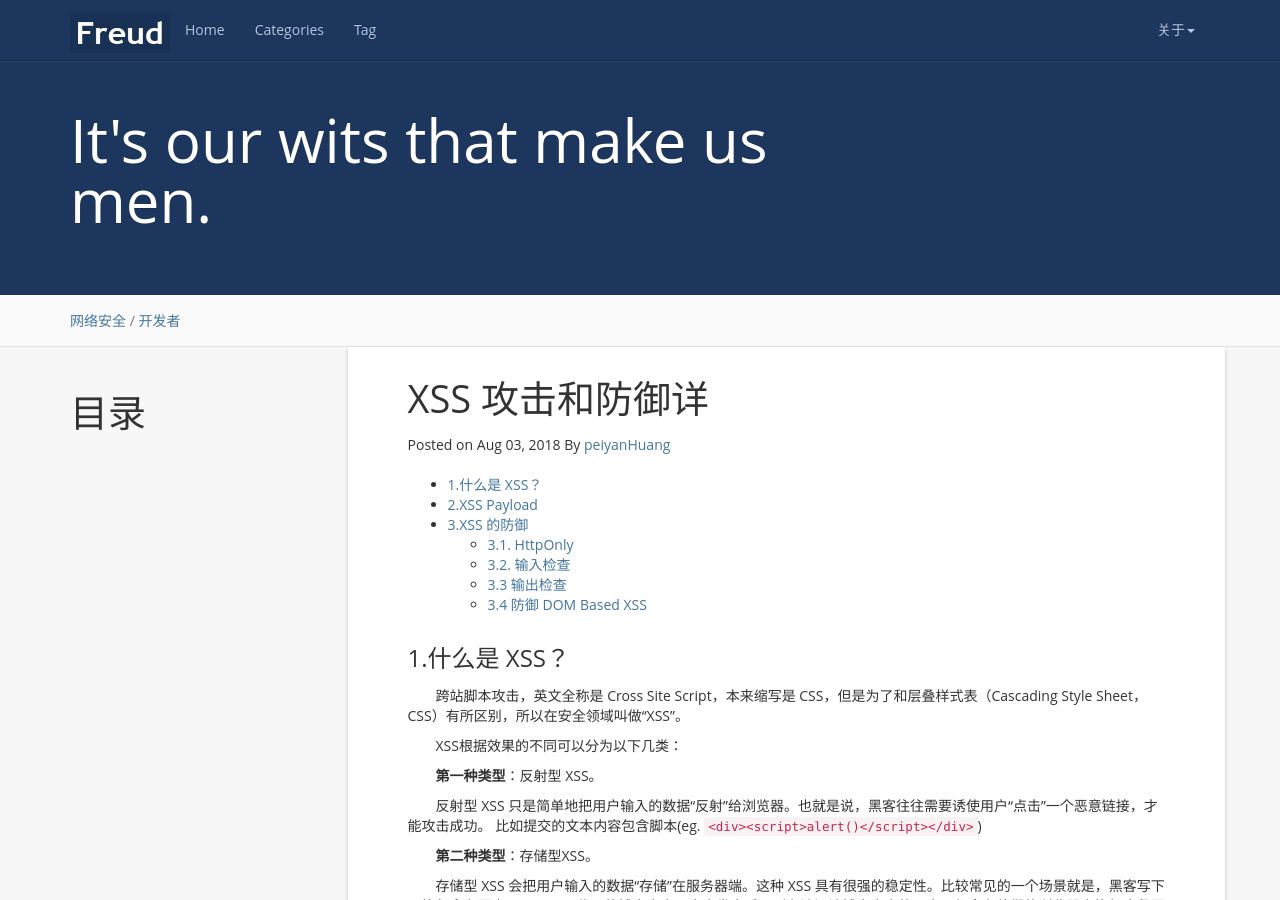
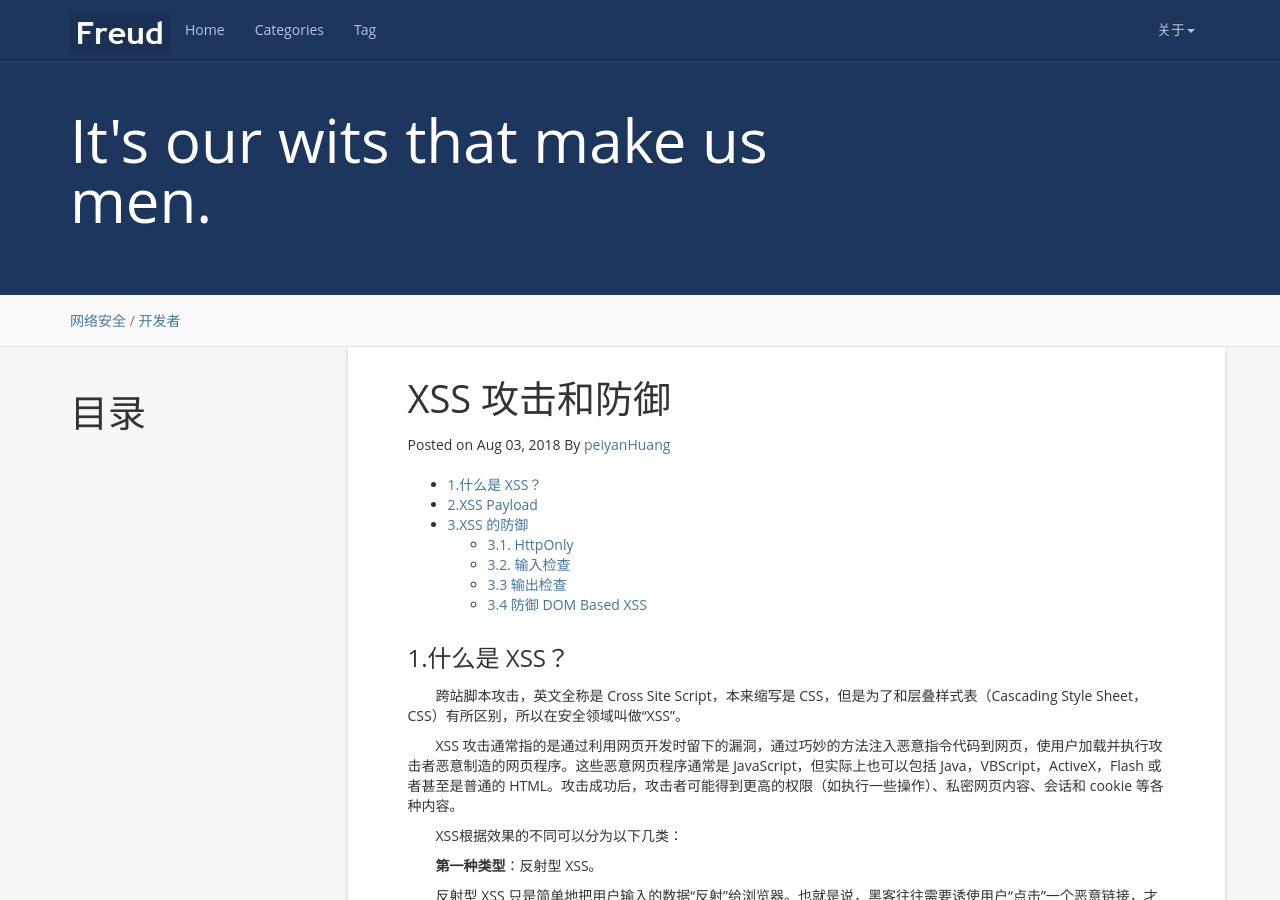
Before and after one commit to peiyanhuang/MyBlog, a Jekyll site: the page built from _posts/2018-08-03-XSS.md, in a window 1280 px wide and 900 px high. Built offline with Jekyll 4.4.1, drawn with Linux system fonts in a browser that asks for light colours; nearby versions of some CDN libraries.

Commit message:
@update: xss

````diff
--- a/_posts/2018-08-03-XSS.md
+++ b/_posts/2018-08-03-XSS.md
@@ -1,6 +1,6 @@
 ---
 layout: post
-title:  XSS 攻击和防御详
+title:  XSS 攻击和防御
 date:   2018-08-03 19:58:00 +0800
 categories: 网络安全
 tag: 开发者
@@ -12,6 +12,8 @@ tag: 开发者
 ### 1.什么是 XSS？
 
 跨站脚本攻击，英文全称是 Cross Site Script，本来缩写是 CSS，但是为了和层叠样式表（Cascading Style Sheet，CSS）有所区别，所以在安全领域叫做“XSS”。
+
+XSS 攻击通常指的是通过利用网页开发时留下的漏洞，通过巧妙的方法注入恶意指令代码到网页，使用户加载并执行攻击者恶意制造的网页程序。这些恶意网页程序通常是 JavaScript，但实际上也可以包括 Java，VBScript，ActiveX，Flash 或者甚至是普通的 HTML。攻击成功后，攻击者可能得到更高的权限（如执行一些操作）、私密网页内容、会话和 cookie 等各种内容。
 
 XSS根据效果的不同可以分为以下几类：
 
@@ -80,6 +82,7 @@ node.outerHTML();
 innerHTML.replace();
 window.location() // hash、href...
 document.cookie
+// ...
 ```
 
 具体的上下文环境具体分析。
````
